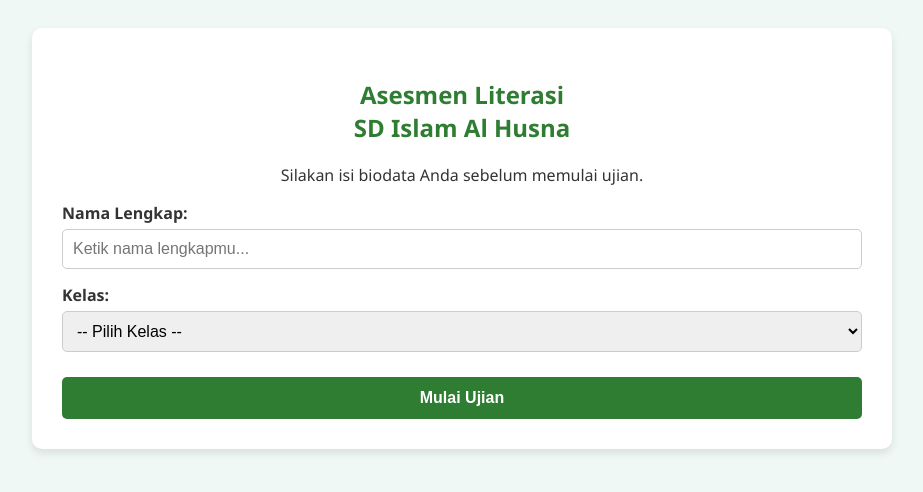
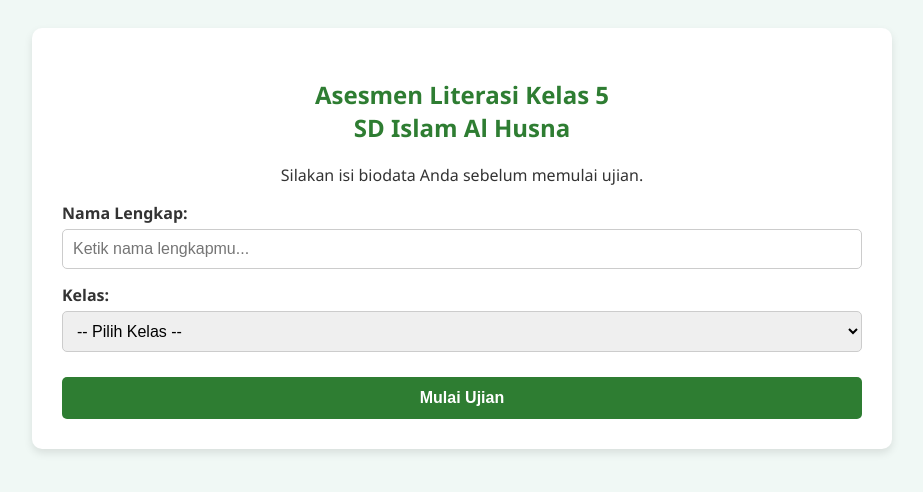
Before and after one commit to rofiuddarojat252/asesmen-literasi-kelas5, a plain HTML site: page index.html in a window 1280 px wide. Shown: the whole page, without its empty margins (178-1101 px from the left). Drawn offline with Linux system fonts and the light colour scheme.

Commit message:
Update index.html

```diff
--- a/index.html
+++ b/index.html
@@ -40,7 +40,7 @@
 <div class="container">
   <!-- HALAMAN 1: IDENTITAS -->
   <div id="page1" class="page active">
-    <h2>Asesmen Literasi<br>SD Islam Al Husna</h2>
+    <h2>Asesmen Literasi Kelas 5<br>SD Islam Al Husna</h2>
     <p style="text-align: center;">Silakan isi biodata Anda sebelum memulai ujian.</p>
 
     <form id="formIdentitas">
```
